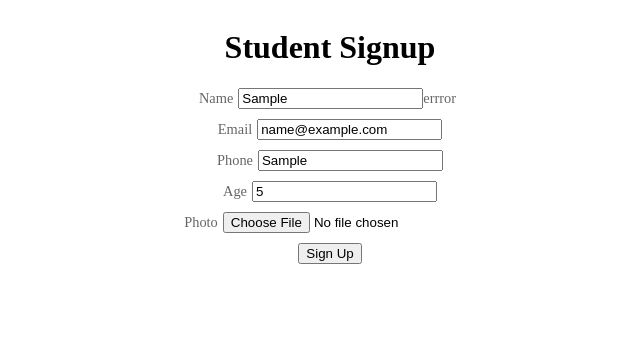
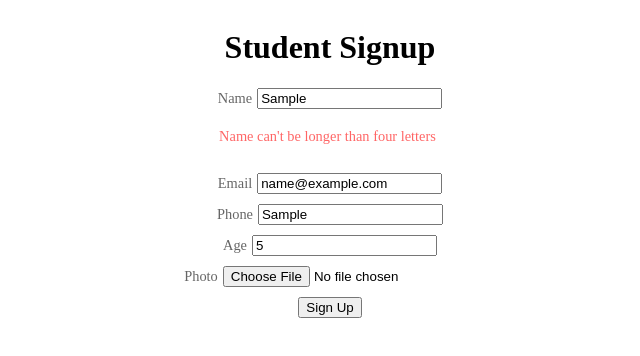
Before and after one commit to SazanDawadi/dataviz-intern, a React (Create React App) app: page / in a window 1280 px wide. Both pictures are taken after typing "Sample", "name@example.com", "Sample", "5" into the empty fields and a click on the input "Sign Up". Shown: the top 356 px of the page, without its empty margins (310-950 px from the left). Built offline with nearby package versions, Linux system fonts and the light colour scheme.

Commit message:
add validation

```diff
--- a/src/comps/Form.js
+++ b/src/comps/Form.js
@@ -1,23 +1,33 @@
-import React, { useEffect, useState } from 'react';
+import React, { useState } from 'react';
 import formFeild from '../schema/formFields.json';
 import '../styles/form.css'
 
 const Form = () => {
     const [state, setState] = useState({});
-    // const[error, setError] = useState({});
-    // const [isValid,setIsValid] = useState({});
+    const[error, setError] = useState({});
+
 
     const handleSubmit = (event) => {
         event.preventDefault();
-        console.log(state);
+        const inputData = state
+        console.log(inputData)
       }
 
-    const handleChange = (event) => {
+    const handleChange = (event,validation_rule) => {
         const name = event.target.name;
         const value = event.target.value;
         setState({ ...state, [name]: value });
-        // if(formFeild.form.feilds[name])
-        // setState({ ...state, [name]: true });
+        setError({ ...error, [name]: false })
+
+        if(validation_rule.validate){
+
+            if(value.length > validation_rule.rules.max){
+                setError({ ...error, [name]: true })
+
+
+            }
+
+        }
       };
 
 
@@ -29,12 +39,13 @@ const Form = () => {
                 return(
                     <div className='input-container'>
                         <label>{inputData.label}</label>
-                        <input name = {inputData.name} type= {inputData.html_element} placeholder = {inputData.name} onChange={handleChange}  />
+                        <input name = {inputData.name} type= {inputData.html_element} placeholder = {inputData.name} onChange={(e) => {handleChange(e, inputData.validation_rule)}}  />
 
-                        {inputData.validation_rule?<label>{(String(state[inputData.name]).length > inputData.validation_rule.rules.max)?'errror':''}</label>:''}
+
+                        {inputData.validation_rule.validate && error[inputData.name]?<div><br/><label className='error'>{inputData.error_msg}</label></div>:''}
                         <br/>
-                        {}
-                        {/* {console.log(String(state[inputData.name]).length)} */}
+
+
                     </div>
 
                 )
--- a/src/schema/formFields.json
+++ b/src/schema/formFields.json
@@ -3,33 +3,44 @@
         "form_name":"Student Signup",
         "feilds":[
             {
+                "id":0,
                 "name":"name",
                 "label":"Name",
                 "required":true,
                 "validation_rule":{"validate":true,"rules":{"max":4}},
+                "error_msg":"Name can't be longer than four letters",
                 "data_type":"Integer",
                 "html_element":"textbox"
 
             },
             {
+                "id":1,
                 "name":"email",
                 "label":"Email",
                 "required":true,
+                "validation_rule":{"validate":true,"rules":{"max":100}},
+                "error_msg":"Invalid email format",
                 "data_type":"String",
                 "html_element":"email"
 
             },
             {
+                "id":2,
                 "name":"phone",
                 "label":"Phone",
+                "validation_rule":{"validate":true,"rules":{"max":10}},
+                "error_msg":"Number can't be longer than 10 digit",
                 "required":true,
                 "data_type":"number",
                 "html_element":"textbox"
 
             },
             {
+                "id":3,
                 "name":"age",
                 "label":"Age",
+                "validation_rule":{"validate":true,"rules":{"max":10}},
+                "error_msg":"Age can't be that long",
                 "required":true,
                 "options":[],
                 "data_type":"number",
@@ -37,8 +48,11 @@
 
             },
             {
+                "id":4,
                 "name":"photo",
                 "label":"Photo",
+                "validation_rule":{"validate":true,"rules":{"max":4}},
+                "error_msg":" ",
                 "required":true,
                 "options":[],
                 "data_type":"Image",
--- a/src/styles/form.css
+++ b/src/styles/form.css
@@ -14,3 +14,10 @@ form{
     /* width: 40%; */
     margin-bottom: 10px;
 }
+
+.error{
+    color: red;
+    font-size: 1rem;
+    opacity: .8;
+
+}
```
